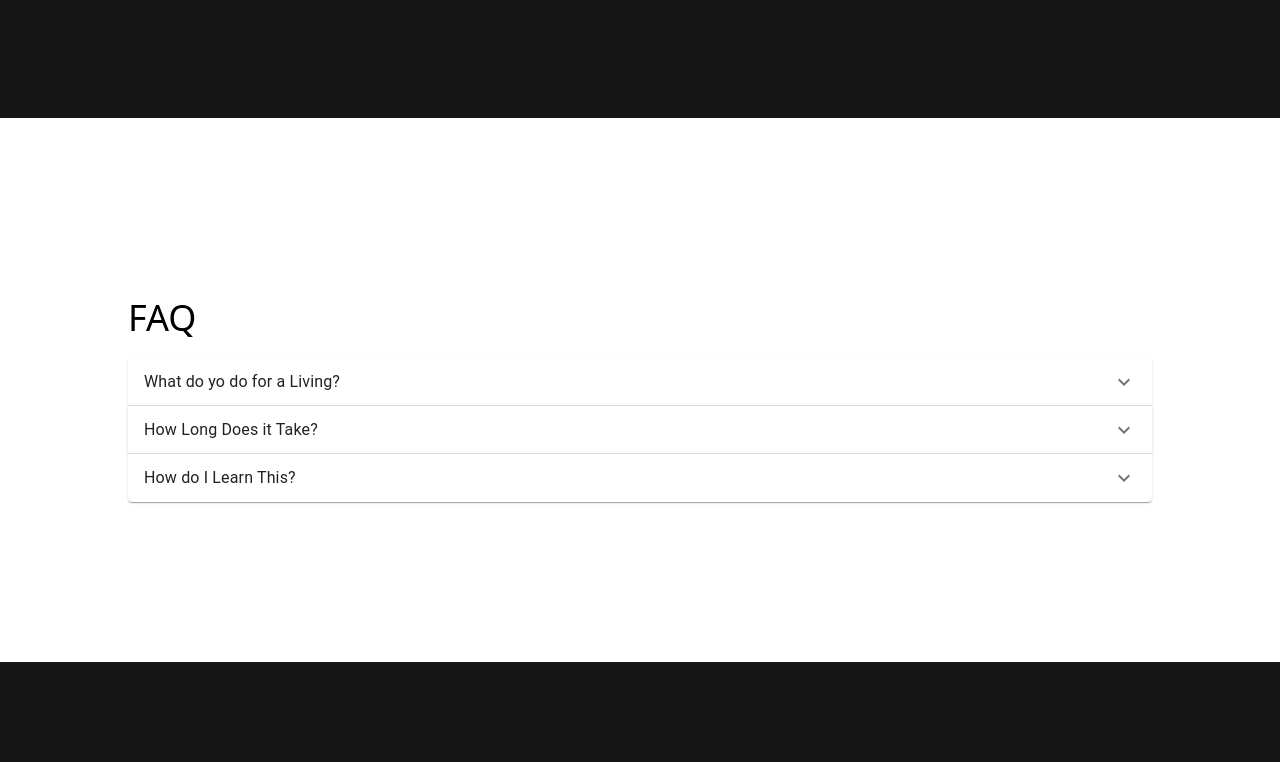
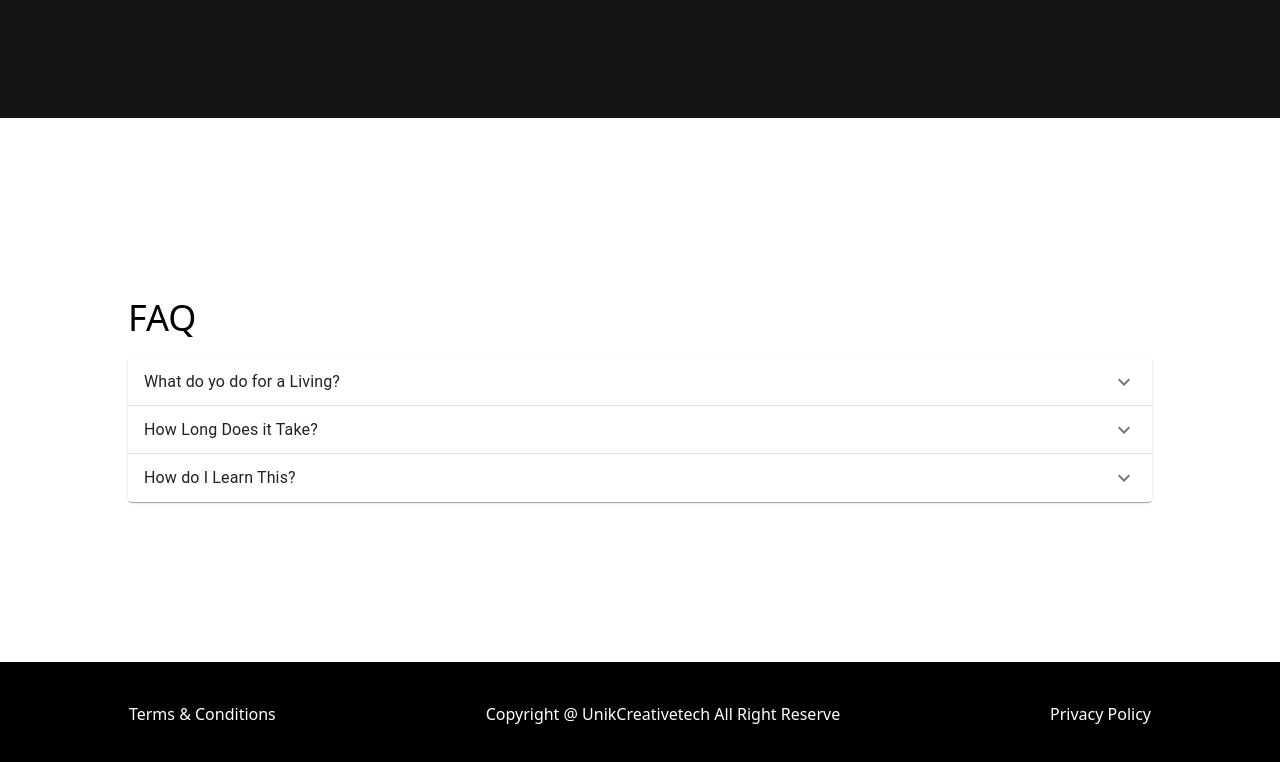
Before and after one commit to Viclaww/unik-landing, a React (Vite) app: page / in a window 1280 px wide. Shown: the part 3605-4367 px from the top of the page. Before the commit the page ends 4267 px from the top, so only its background shows below. Built offline with nearby package versions, Linux system fonts and the light colour scheme; the HTML template or start-up script is replaced by a standard one.

Commit message:
Added Footer

```diff
--- a/public/output.css
+++ b/public/output.css
@@ -1014,6 +1014,11 @@ hr {
   padding-right: 1.25rem;
 }
 
+.px-6 {
+  padding-left: 1.5rem;
+  padding-right: 1.5rem;
+}
+
 .px-\[10vw\] {
   padding-left: 10vw;
   padding-right: 10vw;
@@ -1201,10 +1206,6 @@ hr {
     width: 100%;
   }
 
-  .sm\:w-4\/5 {
-    width: 80%;
-  }
-
   .sm\:flex-col {
     flex-direction: column;
   }
@@ -1215,11 +1216,6 @@ hr {
 
   .sm\:justify-center {
     justify-content: center;
-  }
-
-  .sm\:px-0 {
-    padding-left: 0px;
-    padding-right: 0px;
   }
 
   .sm\:px-10 {
@@ -1235,11 +1231,6 @@ hr {
   .sm\:py-10 {
     padding-top: 2.5rem;
     padding-bottom: 2.5rem;
-  }
-
-  .sm\:px-5 {
-    padding-left: 1.25rem;
-    padding-right: 1.25rem;
   }
 
   .sm\:text-3xl {
--- a/src/App.jsx
+++ b/src/App.jsx
@@ -4,6 +4,7 @@ import Course from "./components/Course";
 import WhyEnroll from "./components/WhyEnroll";
 import TuitionFee from "./components/TuitionFee";
 import FAQ from "./components/FAQ";
+import Footer from "./components/Footer";
 
 function App() {
   return (
@@ -14,6 +15,7 @@ function App() {
       <WhyEnroll />
       <TuitionFee />
       <FAQ />
+      <Footer />
     </>
   );
 }
--- /dev/null
+++ b/src/components/Footer.jsx
@@ -0,0 +1,14 @@
+import React from "react";
+import { Link } from "react-router-dom";
+
+const Footer = () => {
+  return (
+    <div className="bg-black text-white flex w-full justify-around items-center py-10 px-6 sm:flex-col">
+      <Link to="">Terms & Conditions</Link>
+      <p>Copyright @ UnikCreativetech All Right Reserve</p>
+      <Link to="">Privacy Policy</Link>
+    </div>
+  );
+};
+
+export default Footer;
```
